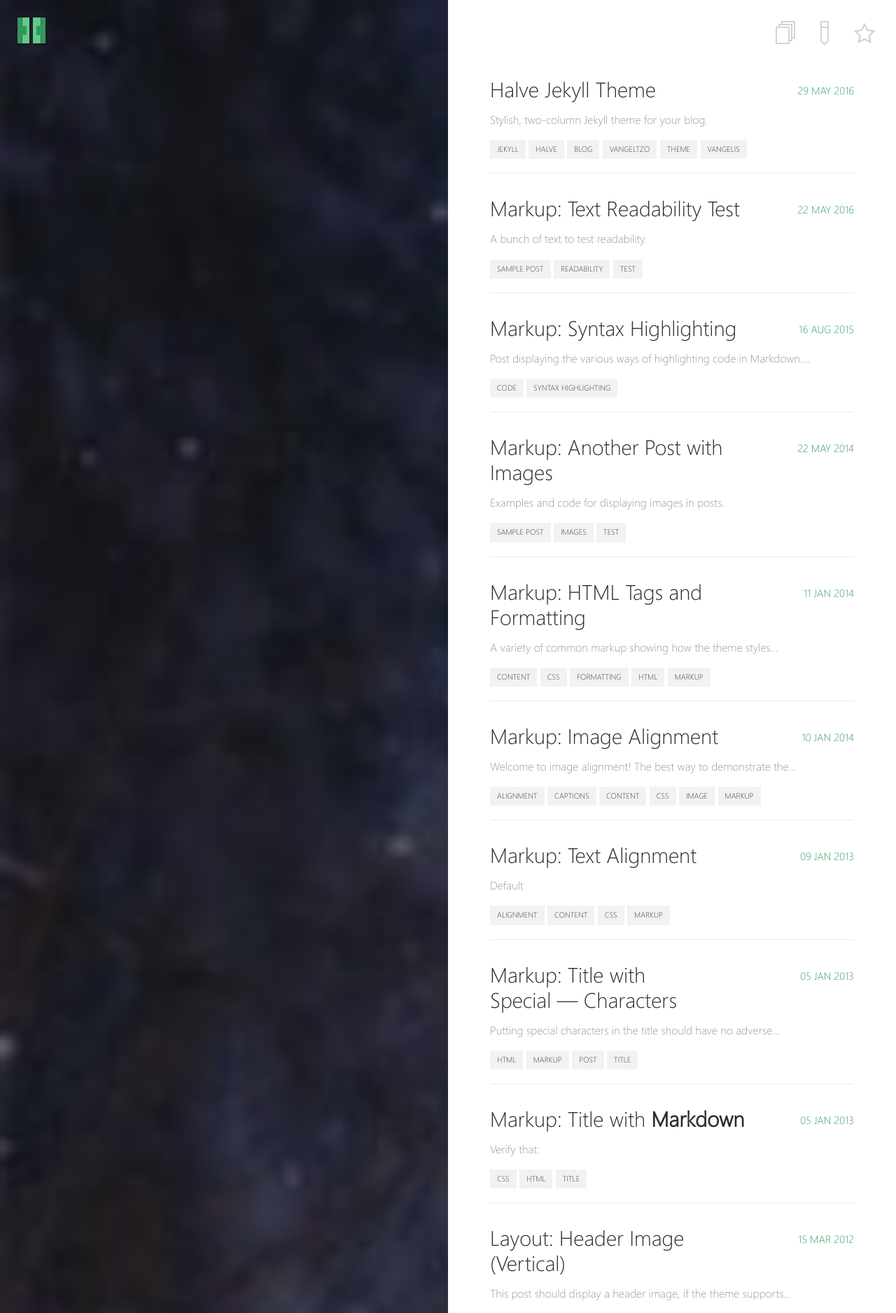
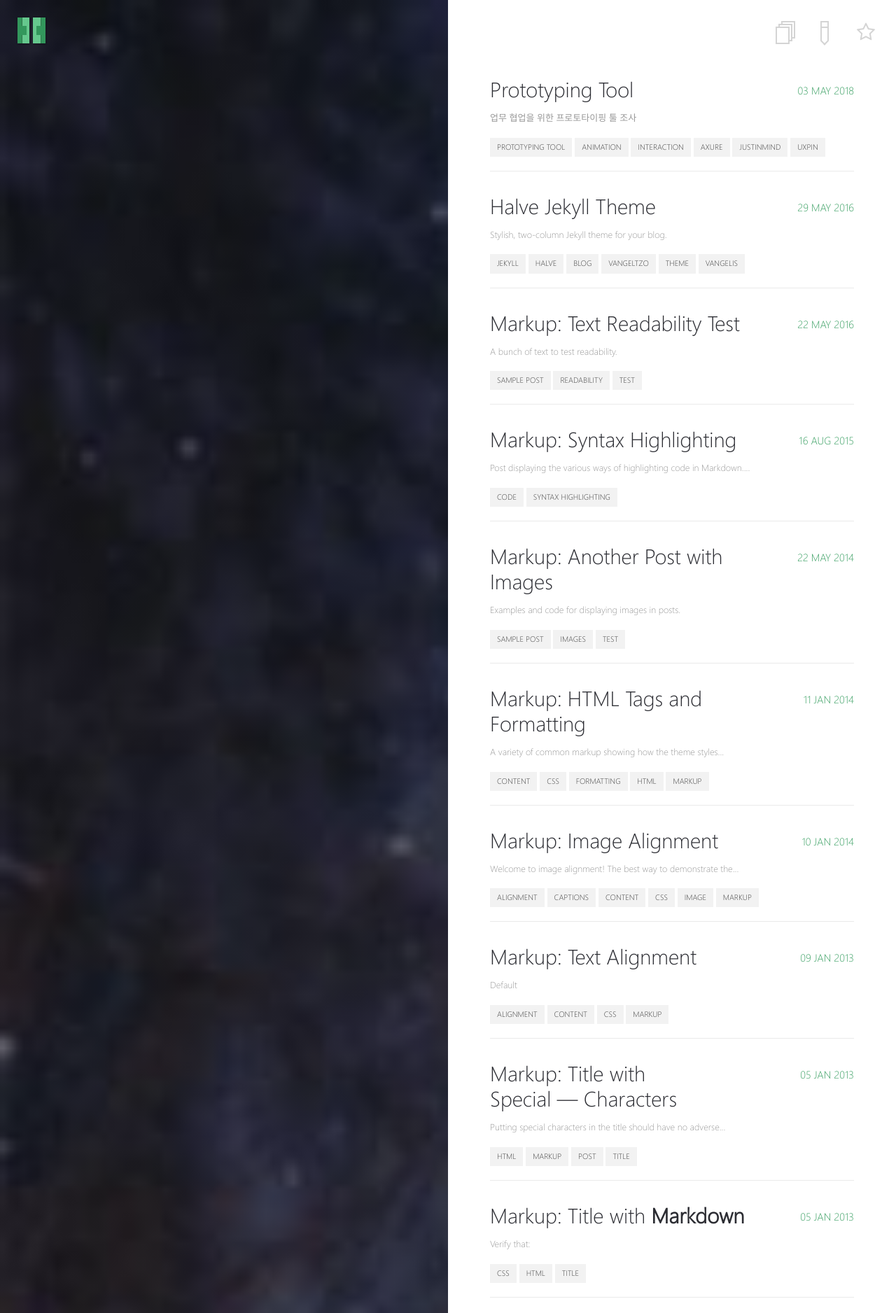
Before and after one commit to mykimdesign/mykimdesign.github.io, a Jekyll site: the page built from _pages/posts.md, in a window 1280 px wide. Shown: the top 1876 px of the page at 70% size. Built offline with Jekyll 4.4.1, drawn with Linux system fonts in a browser that asks for light colours; some of the changed lines change nothing that is shown.

Commit message:
Add contents

```diff
--- /dev/null
+++ b/_posts/2018-05-03-study.md
@@ -0,0 +1,168 @@
+---
+layout: post
+title:  "Prototyping Tool"
+date:   2018-05-03
+excerpt: "업무 협업을 위한 프로토타이핑 툴 조사"
+tag:
+- prototyping tool
+- animation
+- interaction
+- axure
+- justinmind
+- uxpin
+---
+
+ 프로젝트를 진행하기 전에 와이어프레임, 목업의 프로토타입을 미리 만들어두면 프로젝트의 큰 리스크를 미리 줄일 수 있고 업무 협업에도 큰 도움이 됩니다.
+ PPT나 포토샵으로는 진행하기 어려운 부분을 프로토타이핑 툴을 통해서 애니메이션과 인터랙션 기능을 쉽게 해결할 수 있습니다.
+ 시중에 나와있는 수많은 프로토타이핑 툴을 조사, 비교하여 디자인 팀에 맞는 최적의 툴을 조사해 보았습니다.
+
+
+## 비교
+
+<table>
+    <thead>
+      <tr>
+        <th>Name</th>
+        <th>Runs On</th>
+        <th>Prototype For</th>
+        <th>Output</th>
+        <th>Trial</th>
+        <th>Pricing</th>
+      </tr>
+    </thead>
+    <tbody>
+     <tr>
+        <td>Adobe XD</td>
+        <td>OS X</td>
+        <td>Android, iOS, Web</td>
+        <td>HTML</td>
+        <td>30 days</td>
+        <td>$19/mo.</td>
+      </tr>
+      <tr>
+        <td>Atomic</td>
+        <td>Web</td>
+        <td>Any</td>
+        <td>HTML</td>
+        <td>30 days</td>
+        <td>$0/mo.</td>
+      </tr>
+      <tr>
+        <td>Axure</td>
+        <td>OS X, Windows</td>
+        <td>Any</td>
+        <td>HTML, PDF</td>
+        <td>30 days</td>
+        <td>$49/mo.</td>
+      </tr>
+      <tr>
+        <td>Justinmind</td>
+        <td>OS X, Windows</td>
+        <td>Android, iOS, Web</td>
+        <td>HTML, App Player</td>
+        <td>30 days</td>
+        <td>$29/mo.</td>
+      </tr>
+      <tr>
+        <td>Marvel Apps</td>
+        <td>Android, iOS</td>
+        <td>Android, iOS</td>
+        <td>HTML, App Player</td>
+        <td>Unlimited</td>
+        <td>Free</td>
+      </tr>
+      <tr>
+        <td>Oven</td>
+        <td>Web</td>
+        <td>Any</td>
+        <td>HTML, PDF</td>
+        <td>No</td>
+        <td>Free</td>
+      </tr>
+      <tr>
+        <td>Pixate</td>
+        <td>Web</td>
+        <td>Android, iOS</td>
+        <td>App Player</td>
+        <td>No</td>
+        <td>$0/mo.</td>
+      </tr>
+      <tr>
+        <td>Proto.io</td>
+        <td>Web</td>
+        <td>Any</td>
+        <td>HTML, PDF, App Player</td>
+        <td>15 days</td>
+        <td>$29/mo.</td>
+      </tr>
+      <tr>
+        <td>UXPin</td>
+        <td>Web</td>
+        <td>Any</td>
+        <td>HTML, PDF</td>
+        <td>30 days</td>
+        <td>$49/mo.</td>
+      </tr>
+      <tr>
+        <td>Weld</td>
+        <td>Web</td>
+        <td>Any</td>
+        <td>HTML</td>
+        <td>No</td>
+        <td>$0/mo.</td>
+      </tr>
+    </tbody>
+</table>
+
+## 리뷰
+
+* 툴 이름 : UXPin + 링크
+* 소개 영상: + 링크
+* 학습: 쉬움
+* 인터랙션 구현정도: 쉬움
+* 장점:
+    1. 브라우저 상에서 작업 가능.
+    2. 실시간으로 저장됨.
+    3. URL, E-mail, SMS, QR Code를 통해서 작업물 공유 가능.
+    4. 학습하기 쉬움.
+    5. 기본적인 인터랙션 구현이 가능함.
+* 단점:
+    1. 디테일한 인터랙션 작업은 어려움.
+    2. 수정사항이 실시간으로 바로 반영되지 않을때가 있음.
+    3. Libraries에서 제공하는 아이콘, 버튼 등을 사용할 때 버벅거리며 멈추는 현상이 있음.
+    4. UI 요소를 드래그 하거나 배치할 때, Location과 Size의 정보 제공 안됨.
+* 작업물: UXPin 사용후기 + 링크
+* 기본화면
+
+* 툴 이름 : Justinmind + 링크
+* 소개 영상: + 링크
+* 학습: 보통
+* 인터랙션 구현정도: 어려움
+* 장점:
+    1. overview가 잘 되어 있음.
+    2. 포토샵과 비슷한 구조.
+    3. UI요소를 드래그 하거나 배치할 때, Location과 Size의 정보 제공.
+* 단점:
+    1. 사용하기 무거움.
+    2. color 설정이 익숙하지 않음.
+* 기본화면
+
+* 툴 이름 : Axure + 링크
+* 소개 영상: + 링크
+* 트레이닝 링크: + 링크
+* 학습: 보통
+* 인터랙션 구현정도: 보통과 어려움 사이
+* 장점:
+    1.국내, 해외에서 가장 많이 사용되고 있는 프로토타이핑 툴.
+    2.다른 툴 보다 정보가 많아 배우기에 좋음.
+    3.UI요소를 드래그 하거나 배치할 때, Location과 Size의 정보 제공.
+    4.Dynamic Panel 기능으로 더 정밀한 디자인 작업이 가능.
+* 단점:
+    1.학습에 있어 시간이 꽤 소요됨.
+    2.Axure 툴 구조가 한눈에 들어오지 않음.
+    3.UI Kits가 대부분 유료.
+    4.기본으로 제공해주는 chart가 없음.
+* 작업물: Axure 사용후기 + 링크
+* 기본화면
+
+## 최종평가
--- a/assets/_sass/_base.scss
+++ b/assets/_sass/_base.scss
@@ -27,6 +27,7 @@ body {
 
 body {
   font-family: $base-font;
+  font-size: 14px;
   color: $overlay-color;
   background: $white;
 }
--- a/assets/_sass/_site.scss
+++ b/assets/_sass/_site.scss
@@ -574,6 +574,7 @@ a.favorite-menu-icon {
       margin-bottom: 15px;
     }
     p {
+      font-size: 13px;
       color: darken($white, 40);
     }
     .date {
@@ -634,8 +635,9 @@ a.favorite-menu-icon {
     color: rgba($overlay-color, 0.7);
   }
   p {
-    font-size: 18px;
-    line-height: 1.6;
+    //font-size: 18px;
+    //line-height: 1.6;
+    line-height: 1.8;
     color: #6c6c6c;
     margin-bottom: 1.3em;
   }
@@ -678,6 +680,7 @@ a.favorite-menu-icon {
     font-size: 80px;
   }
   .tags > li {
+    margin-bottom: 5px;
     background: none;
     border: 1px solid rgba($white, 0.4);
     color: $white;
```
Also changed, not shown: 9 other files.
